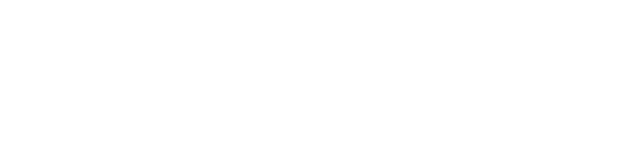
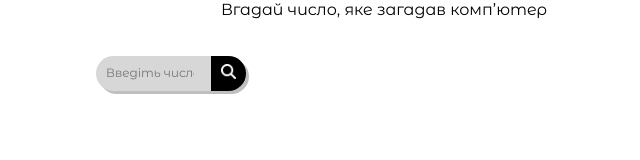
Before and after one commit to SofiaPutlyuk/Games-Project, a plain HTML site: page index.html in a window 1280 px wide. Shown: the whole page, without its empty margins (256-896 px from the left). Drawn offline with Linux system fonts and the light colour scheme.

Commit message:
guess the number section

```diff
--- a/index.html
+++ b/index.html
@@ -1,16 +1,43 @@
 <!DOCTYPE html>
 <html lang="en">
-<head>
-    <meta charset="UTF-8">
-    <meta http-equiv="X-UA-Compatible" content="IE=edge">
-    <meta name="viewport" content="width=device-width, initial-scale=1.0">
+  <head>
+    <meta charset="UTF-8" />
+    <meta http-equiv="X-UA-Compatible" content="IE=edge" />
+    <meta name="viewport" content="width=device-width, initial-scale=1.0" />
     <title>Document</title>
-
-    <link rel="stylesheet" href="reset.css"/>
-    <link rel="stylesheet" href="css/main.css"/>
-
-</head>
-<body>
-
-</body>
+    <link rel="preconnect" href="https://fonts.googleapis.com" />
+    <link rel="preconnect" href="https://fonts.gstatic.com" crossorigin />
+    <link
+      href="https://fonts.googleapis.com/css2?family=Montserrat+Alternates:ital,wght@0,100;0,200;0,300;0,400;0,500;0,600;0,700;0,800;0,900;1,100;1,200;1,300;1,400;1,500;1,600;1,700;1,800;1,900&display=swap"
+      rel="stylesheet"
+    />
+    <link rel="stylesheet" href="reset.css" />
+    <link rel="stylesheet" href="css/main.css" />
+  </head>
+  <body>
+    <section class="container guess-the-number">
+      <h2 class="guess-the-number_title">
+        Вгадай число, яке загадав комп’ютер
+      </h2>
+      <div class="guess-the-number_content">
+        <div class="guess-the-number_content--box">
+          <input
+            type="number"
+            id="userGuess"
+            class="guess-the-number_content--imput"
+            placeholder="Введіть число"
+          />
+          <button id="checkButton" class="guess-the-number_content--button">
+            <img
+              class="guess-the-number_content--search"
+              src="images/search.png"
+              alt="search"
+            />
+          </button>
+        </div>
+        <p id="resultMessage" class="guess-the-number_content--result"></p>
+      </div>
+    </section>
+    <script src="script.js"></script>
+  </body>
 </html>
--- /dev/null
+++ b/script.js
@@ -0,0 +1,17 @@
+const randomNumber = Math.floor(Math.random() * 10) + 1;
+
+const userGuessInput = document.getElementById("userGuess");
+const checkButton = document.getElementById("checkButton");
+const resultMessage = document.getElementById("resultMessage");
+
+checkButton.addEventListener("click", () => {
+  const userGuess = Number(userGuessInput.value);
+
+  if (userGuess === randomNumber) {
+    resultMessage.textContent = `Вітаю, ви вгадали число! (${randomNumber})`;
+    resultMessage.style.color = "#039900";
+  } else {
+    resultMessage.textContent = "Спробуйте ще раз!";
+    resultMessage.style.color = "red";
+  }
+});
--- /dev/null
+++ b/scss/components/_guess-the-number.scss
@@ -0,0 +1,53 @@
+.guess-the-number {
+  width: 100%;
+  display: flex;
+  justify-content: center;
+  flex-direction: column;
+  &_title {
+    @extend %main-font;
+    color: $mainColor;
+  }
+  &_content {
+    display: flex;
+    width: 100%;
+    margin-top: 36px;
+    justify-content: space-between;
+    &--box {
+      display: flex;
+      margin-left: 257px;
+    }
+    &--imput {
+      width: 115px;
+      // height: 35px;
+      gap: 10px;
+      border-radius: 20px 0 0 20px;
+      background: $secondColor;
+      display: flex;
+      @extend %main-font;
+      font-size: 12px;
+      line-height: 14.63px;
+      border: 0;
+      box-shadow: 3px 3px 0px 0px #00000040;
+      color: #7e7e7e;
+      padding-left: 10px;
+    }
+    &--button {
+      width: 35px;
+      height: 35px;
+      gap: 10px;
+      border-radius: 0 20px 20px 0;
+      background-color: $mainColor;
+      border: 0;
+      box-shadow: 3px 3px 0px 0px #00000040;
+    }
+    &--search {
+      width: 15px;
+      height: 15px;
+    }
+    &--result {
+      @extend %main-font;
+      margin-top: 10px;
+      margin-right: 240px;
+    }
+  }
+}
--- a/scss/main.scss
+++ b/scss/main.scss
@@ -1,2 +1,11 @@
-@import "utils/placeholder";
-@import "utils/variable";
+@import "components/utils/placeholder";
+@import "components/utils/variable";
+
+@import "components/guess-the-number";
+* {
+  box-sizing: border-box;
+}
+.container {
+  width: 1090px;
+  margin: 0 auto;
+}
```
Also changed, not shown: css/main.css, images/search.png (added).
